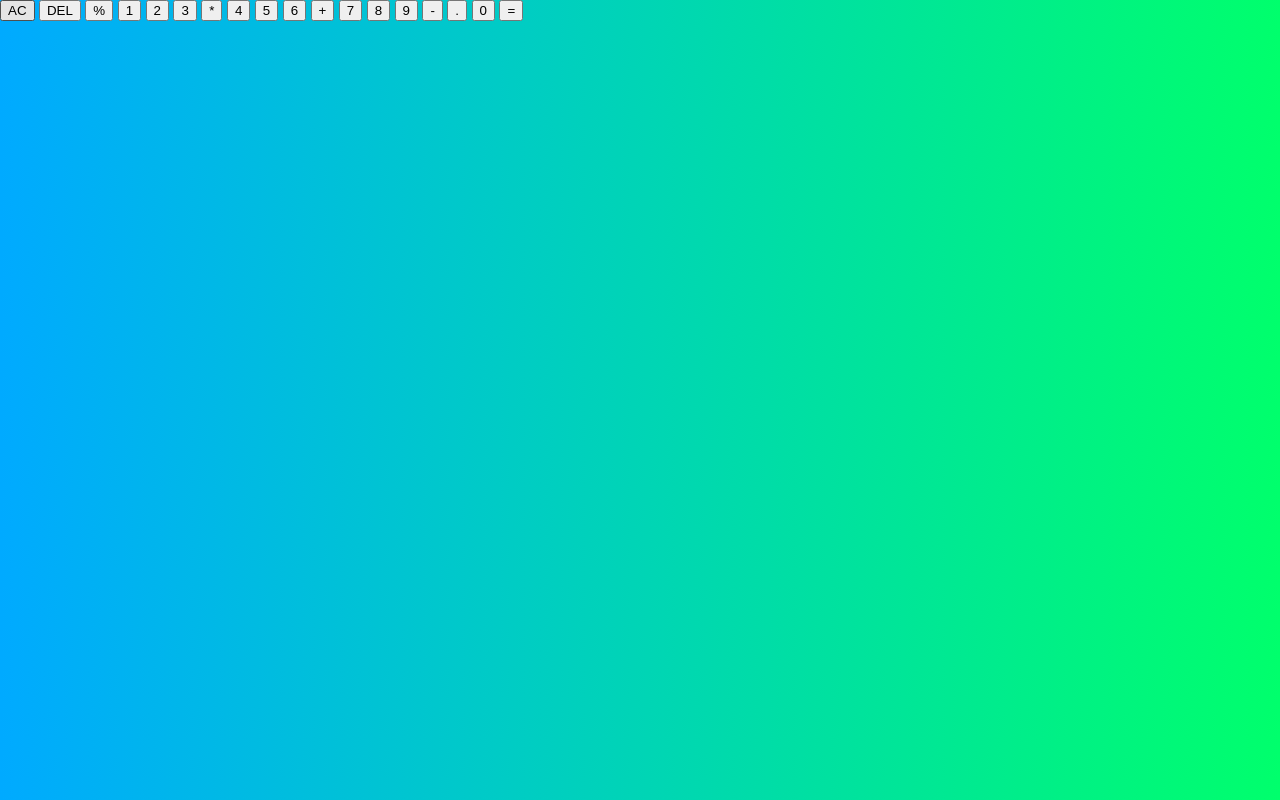
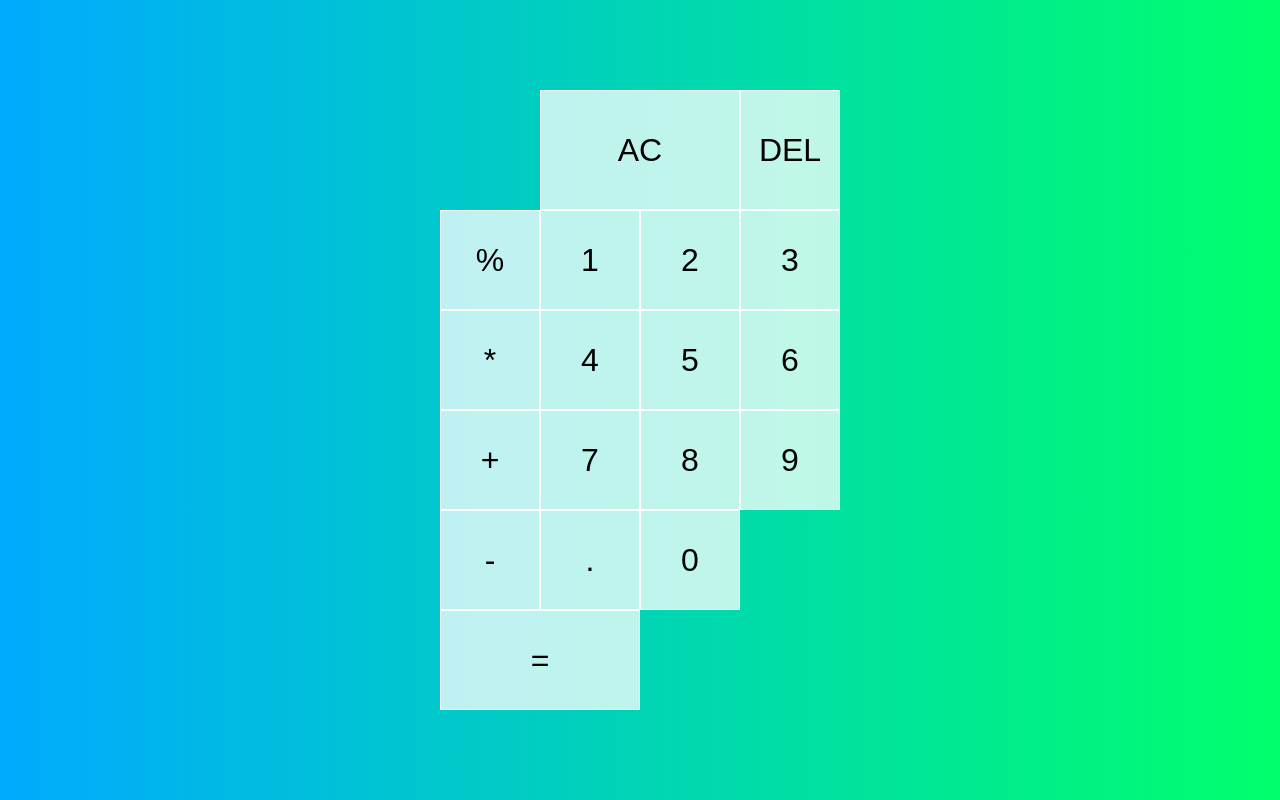
Before and after one commit to isaac-lal/vanilla-calculator, a plain HTML site: page index.html in a window 1280 px wide. Drawn offline with Linux system fonts and the light colour scheme.

Commit message:
Styled calculator grid

```diff
--- a/styles.css
+++ b/styles.css
@@ -9,3 +9,28 @@ body {
     margin: 0;
     background: linear-gradient(to right, #00AAFF, #00FF6C);
 }
+
+.calculator-grid {
+    display: grid;
+    justify-content: center;
+    align-content: center;
+    min-height: 100vh;
+    grid-template-columns: repeat(4, 100px);
+    grid-template-rows: minmax(120px, auto) repeat(5, 100px);
+}
+
+.calculator-grid > button {
+    cursor: pointer;
+    font-size: 2rem;
+    border: 1px solid white;
+    outline: none;
+    background-color: rgba(255, 255, 255, .75);
+}
+
+.calculator-grid > button:hover {
+    background-color: rgba(255, 255, 255, .9);
+}
+
+.span-two {
+    grid-column: span 2;
+}
```
